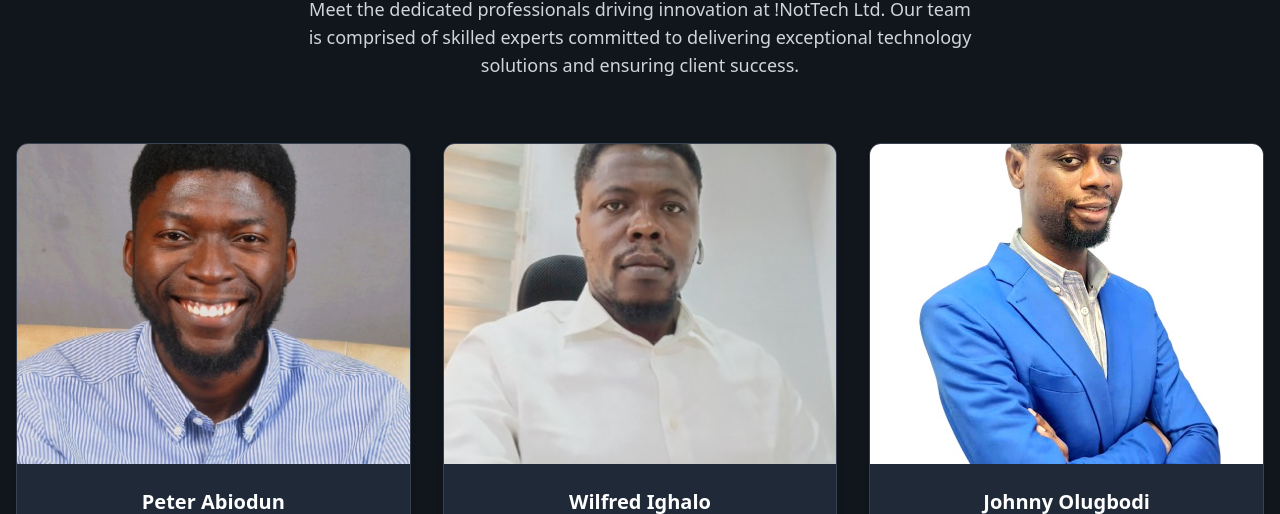
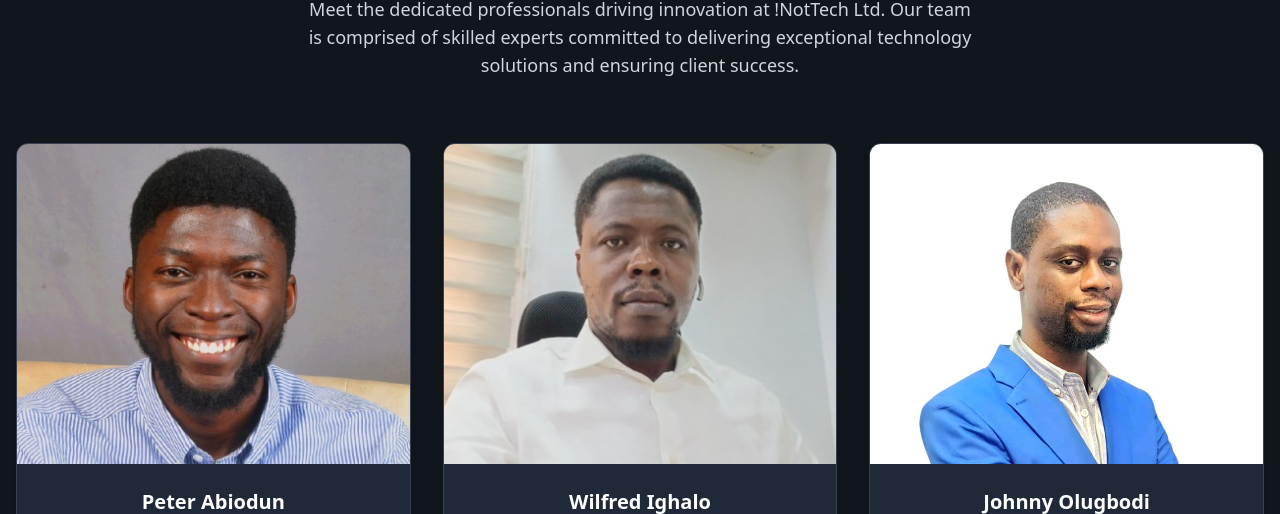
Before and after one commit to iamLolade/nottech-official-website, a Next.js app: page / in a window 1280 px wide. Shown: the part 4431-4945 px from the top of the page. Built offline with nearby package versions, Linux system fonts and the light colour scheme.

Commit message:
Team update

```diff
--- a/app/components/sections/Team.tsx
+++ b/app/components/sections/Team.tsx
@@ -93,7 +93,7 @@ const TeamSection = () => {
                   alt={`${member.name} - ${member.role}`}
                   aria-label={`Profile photo of ${member.name}, ${member.role} at !Not Tech${member.linkedin ? '. Click to view LinkedIn profile' : ''}`}
                   fill
-                  className="object-cover transition-transform duration-500 group-hover:scale-105 group-hover:opacity-90"
+                  className="object-cover object-top transition-transform duration-500 group-hover:scale-105 group-hover:opacity-90"
                   sizes="(max-width: 640px) 100vw, (max-width: 1024px) 50vw, 33vw"
                 />
               </div>
```
